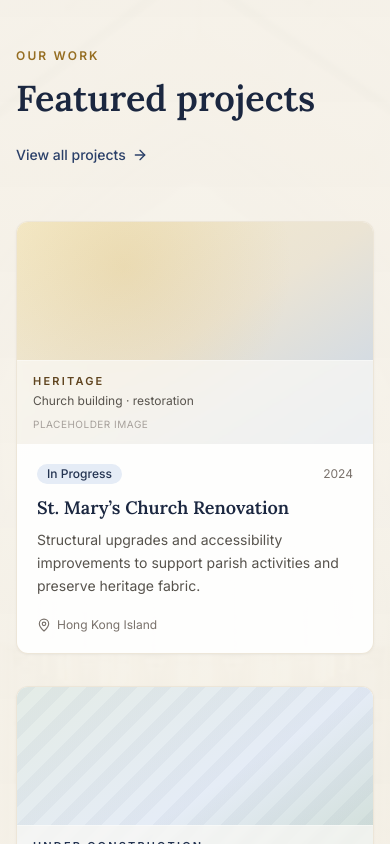
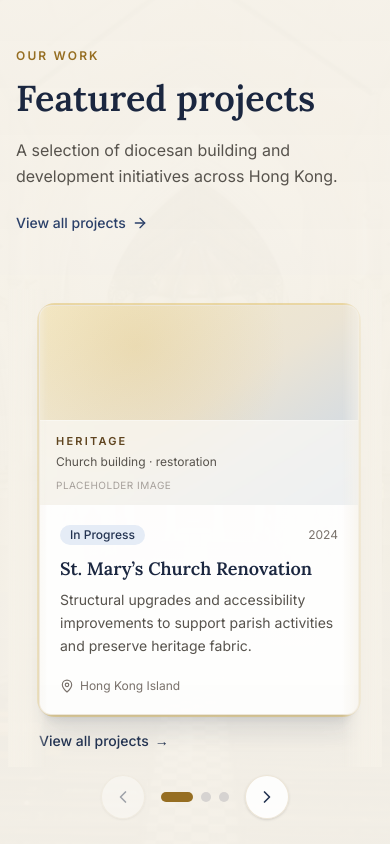
Before and after one commit to DBDC-website/dbdc-website, a Next.js app: page /en in a window 390 px wide. Shown: the part 2380-3224 px from the top of the page. Built offline with nearby package versions, Linux system fonts and the light colour scheme.

Commit message:
feat(home): featured projects carousel on main

```diff
--- a/package.json
+++ b/package.json
@@ -11,7 +11,7 @@
   "dependencies": {
     "@hookform/resolvers": "^5.4.0",
     "@supabase/supabase-js": "^2.108.1",
-    "framer-motion": "^12.40.0",
+    "framer-motion": "^12.42.0",
     "lenis": "^1.3.23",
     "lucide-react": "^1.17.0",
     "next": "16.2.9",
--- /dev/null
+++ b/src/components/home/FeaturedProjectsCarousel.tsx
@@ -0,0 +1,254 @@
+'use client';
+
+import Link from 'next/link';
+import { useCallback, useEffect, useRef, useState } from 'react';
+import {
+  animate,
+  motion,
+  useMotionValue,
+  useReducedMotion,
+  type PanInfo,
+} from 'framer-motion';
+import { ChevronLeft, ChevronRight } from 'lucide-react';
+import ProjectCard from '@/components/projects/ProjectCard';
+import { featuredProjects } from '@/constants/projects';
+import type { Locale } from '@/constants/i18n';
+import type { Project } from '@/types/project';
+import { cn } from '@/lib/cn';
+
+type FeaturedProjectsCarouselProps = {
+  locale: Locale;
+};
+
+const GAP = 24;
+const cinematicEase = [0.16, 1, 0.3, 1] as const;
+
+function CarouselProjectCard({
+  project,
+  isActive,
+  locale,
+}: {
+  project: Project;
+  isActive: boolean;
+  locale: Locale;
+}) {
+  return (
+    <motion.div
+      animate={{
+        scale: isActive ? 1 : 0.9,
+        opacity: isActive ? 1 : 0.72,
+      }}
+      transition={{ duration: 0.55, ease: cinematicEase }}
+      className={cn(
+        'flex h-full w-[min(85vw,20rem)] shrink-0 flex-col sm:w-[22rem] lg:w-[24rem]',
+        isActive && 'relative z-10',
+      )}
+    >
+      <div
+        className={cn(
+          'h-full rounded-2xl transition-[box-shadow,ring-color] duration-500',
+          isActive
+            ? 'shadow-xl shadow-brand-900/12 ring-2 ring-gold-300/50'
+            : 'shadow-md shadow-brand-900/5',
+        )}
+      >
+        <ProjectCard project={project} />
+      </div>
+
+      {isActive ? (
+        <Link
+          href={`/${locale}/projects`}
+          className="mt-4 inline-flex items-center text-sm font-medium text-brand-800 transition-colors hover:text-brand-950"
+        >
+          View all projects
+          <span aria-hidden="true" className="ml-1.5">
+            →
+          </span>
+        </Link>
+      ) : null}
+    </motion.div>
+  );
+}
+
+export default function FeaturedProjectsCarousel({
+  locale,
+}: FeaturedProjectsCarouselProps) {
+  const reduceMotion = useReducedMotion();
+  const containerRef = useRef<HTMLDivElement>(null);
+  const [activeIndex, setActiveIndex] = useState(0);
+  const [cardWidth, setCardWidth] = useState(320);
+  const x = useMotionValue(0);
+  const [isDragging, setIsDragging] = useState(false);
+
+  const maxIndex = featuredProjects.length - 1;
+
+  const measure = useCallback(() => {
+    const container = containerRef.current;
+    if (!container) return;
+
+    const firstCard = container.querySelector<HTMLElement>('[data-carousel-card]');
+    if (firstCard) {
+      setCardWidth(firstCard.offsetWidth);
+    }
+  }, []);
+
+  useEffect(() => {
+    measure();
+    window.addEventListener('resize', measure);
+    return () => window.removeEventListener('resize', measure);
+  }, [measure]);
+
+  const step = cardWidth + GAP;
+
+  const getOffsetForIndex = useCallback(
+    (index: number) => {
+      const container = containerRef.current;
+      if (!container) return 0;
+      const containerWidth = container.offsetWidth;
+      return containerWidth / 2 - cardWidth / 2 - index * step;
+    },
+    [cardWidth, step],
+  );
+
+  const goTo = useCallback(
+    (index: number) => {
+      setActiveIndex(Math.max(0, Math.min(index, maxIndex)));
+    },
+    [maxIndex],
+  );
+
+  useEffect(() => {
+    x.set(getOffsetForIndex(activeIndex));
+  }, [activeIndex, cardWidth, getOffsetForIndex, x]);
+
+  useEffect(() => {
+    if (isDragging || reduceMotion) return;
+
+    const controls = animate(x, getOffsetForIndex(activeIndex), {
+      duration: 0.65,
+      ease: cinematicEase,
+    });
+
+    return () => controls.stop();
+  }, [activeIndex, cardWidth, getOffsetForIndex, isDragging, reduceMotion, x]);
+
+  const goPrev = useCallback(() => goTo(activeIndex - 1), [activeIndex, goTo]);
+  const goNext = useCallback(() => goTo(activeIndex + 1), [activeIndex, goTo]);
+
+  useEffect(() => {
+    const onKeyDown = (event: KeyboardEvent) => {
+      if (event.key === 'ArrowLeft') goPrev();
+      if (event.key === 'ArrowRight') goNext();
+    };
+
+    window.addEventListener('keydown', onKeyDown);
+    return () => window.removeEventListener('keydown', onKeyDown);
+  }, [goNext, goPrev]);
+
+  const handleDragEnd = (_: unknown, info: PanInfo) => {
+    setIsDragging(false);
+
+    const threshold = step * 0.18;
+    const velocityBoost = info.velocity.x * 0.12;
+    const offset = info.offset.x + velocityBoost;
+
+    if (offset > threshold) {
+      goTo(activeIndex - 1);
+      return;
+    }
+
+    if (offset < -threshold) {
+      goTo(activeIndex + 1);
+      return;
+    }
+
+    if (!reduceMotion) {
+      animate(x, getOffsetForIndex(activeIndex), {
+        duration: 0.45,
+        ease: cinematicEase,
+      });
+    }
+  };
+
+  const trackX = reduceMotion ? getOffsetForIndex(activeIndex) : undefined;
+
+  return (
+    <div className="relative mt-14 lg:mt-16">
+      <div
+        ref={containerRef}
+        className="relative overflow-hidden px-1 py-4 sm:py-6"
+        role="region"
+        aria-roledescription="carousel"
+        aria-label="Featured projects"
+      >
+        <motion.div
+          className="flex cursor-grab touch-pan-y active:cursor-grabbing"
+          style={{ x: reduceMotion ? trackX : x, gap: GAP }}
+          drag={reduceMotion ? false : 'x'}
+          dragElastic={0.14}
+          onDragStart={() => setIsDragging(true)}
+          onDragEnd={handleDragEnd}
+        >
+          {featuredProjects.map((project, index) => (
+            <div key={project.id} data-carousel-card className="shrink-0">
+              <CarouselProjectCard
+                project={project}
+                isActive={index === activeIndex}
+                locale={locale}
+              />
+            </div>
+          ))}
+        </motion.div>
+
+        <div
+          className="pointer-events-none absolute inset-y-0 left-0 w-10 bg-gradient-to-r from-cream-100 via-cream-100/80 to-transparent sm:w-16"
+          aria-hidden="true"
+        />
+        <div
+          className="pointer-events-none absolute inset-y-0 right-0 w-10 bg-gradient-to-l from-cream-100 via-cream-100/80 to-transparent sm:w-16"
+          aria-hidden="true"
+        />
+      </div>
+
+      <div className="mt-2 flex items-center justify-center gap-4 sm:mt-4">
+        <button
+          type="button"
+          onClick={goPrev}
+          disabled={activeIndex === 0}
+          aria-label="Show previous project"
+          className="inline-flex h-11 w-11 items-center justify-center rounded-full border border-cream-200/90 bg-white/90 text-brand-800 shadow-sm transition-[transform,box-shadow,border-color,opacity] duration-300 hover:-translate-y-0.5 hover:border-gold-300 hover:shadow-md disabled:cursor-not-allowed disabled:opacity-40"
+        >
+          <ChevronLeft className="h-5 w-5" aria-hidden="true" />
+        </button>
+
+        <div className="flex items-center gap-2" aria-live="polite">
+          {featuredProjects.map((project, index) => (
+            <button
+              key={project.id}
+              type="button"
+              onClick={() => goTo(index)}
+              aria-label={`Show ${project.title}`}
+              aria-current={index === activeIndex ? 'true' : undefined}
+              className={cn(
+                'h-2.5 rounded-full transition-all duration-300',
+                index === activeIndex
+                  ? 'w-8 bg-gold-600'
+                  : 'w-2.5 bg-stone-300 hover:bg-stone-400',
+              )}
+            />
+          ))}
+        </div>
+
+        <button
+          type="button"
+          onClick={goNext}
+          disabled={activeIndex === maxIndex}
+          aria-label="Show next project"
+          className="inline-flex h-11 w-11 items-center justify-center rounded-full border border-cream-200/90 bg-white/90 text-brand-800 shadow-sm transition-[transform,box-shadow,border-color,opacity] duration-300 hover:-translate-y-0.5 hover:border-gold-300 hover:shadow-md disabled:cursor-not-allowed disabled:opacity-40"
+        >
+          <ChevronRight className="h-5 w-5" aria-hidden="true" />
+        </button>
+      </div>
+    </div>
+  );
+}
--- a/src/components/home/FeaturedProjectsSection.tsx
+++ b/src/components/home/FeaturedProjectsSection.tsx
@@ -1,9 +1,9 @@
 import Link from 'next/link';
 import { ArrowRight } from 'lucide-react';
+import FeaturedProjectsCarousel from '@/components/home/FeaturedProjectsCarousel';
+import ScrollReveal from '@/components/motion/ScrollReveal';
 import AnimatedSection from '@/components/ui/AnimatedSection';
 import SectionHeading from '@/components/ui/SectionHeading';
-import ScrollReveal from '@/components/motion/ScrollReveal';
-import FeaturedProjectsGrid from '@/components/home/FeaturedProjectsGrid';
 import type { Locale } from '@/constants/i18n';
 
 type FeaturedProjectsSectionProps = {
@@ -26,6 +26,7 @@
             id="featured-projects-heading"
             eyebrow="Our Work"
             title="Featured projects"
+            description="A selection of diocesan building and development initiatives across Hong Kong."
             className="[&_h2]:text-4xl [&_h2]:sm:text-5xl"
           />
           <Link
@@ -39,7 +40,9 @@
       </ScrollReveal>
 
       <ScrollReveal delay={0.1}>
-        <FeaturedProjectsGrid />
+        <div className="relative -mx-2 sm:-mx-4 lg:-mx-8">
+          <FeaturedProjectsCarousel locale={locale} />
+        </div>
       </ScrollReveal>
     </AnimatedSection>
   );
```
Also changed, not shown: 1 other file (tests, documents, lock files or other folders).
